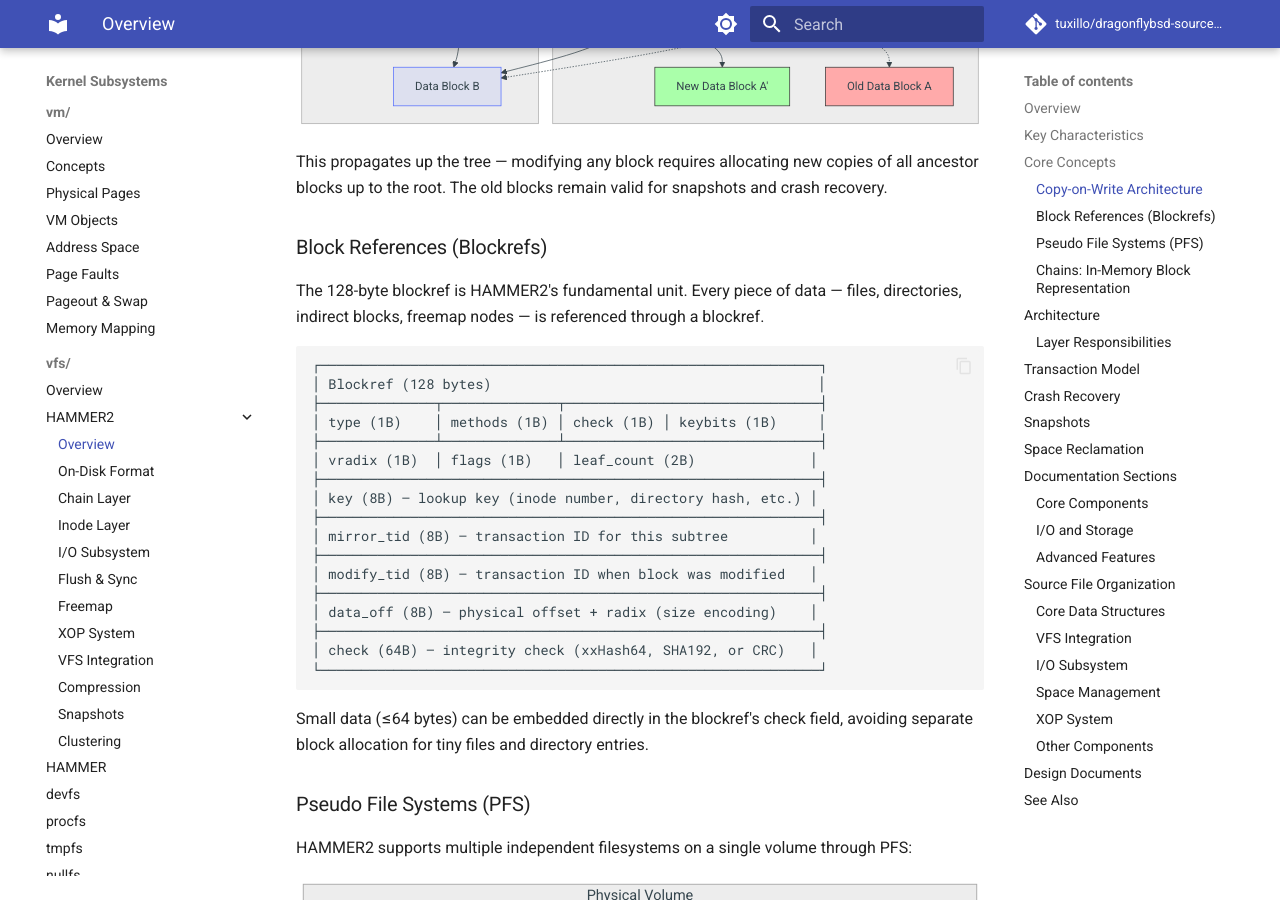
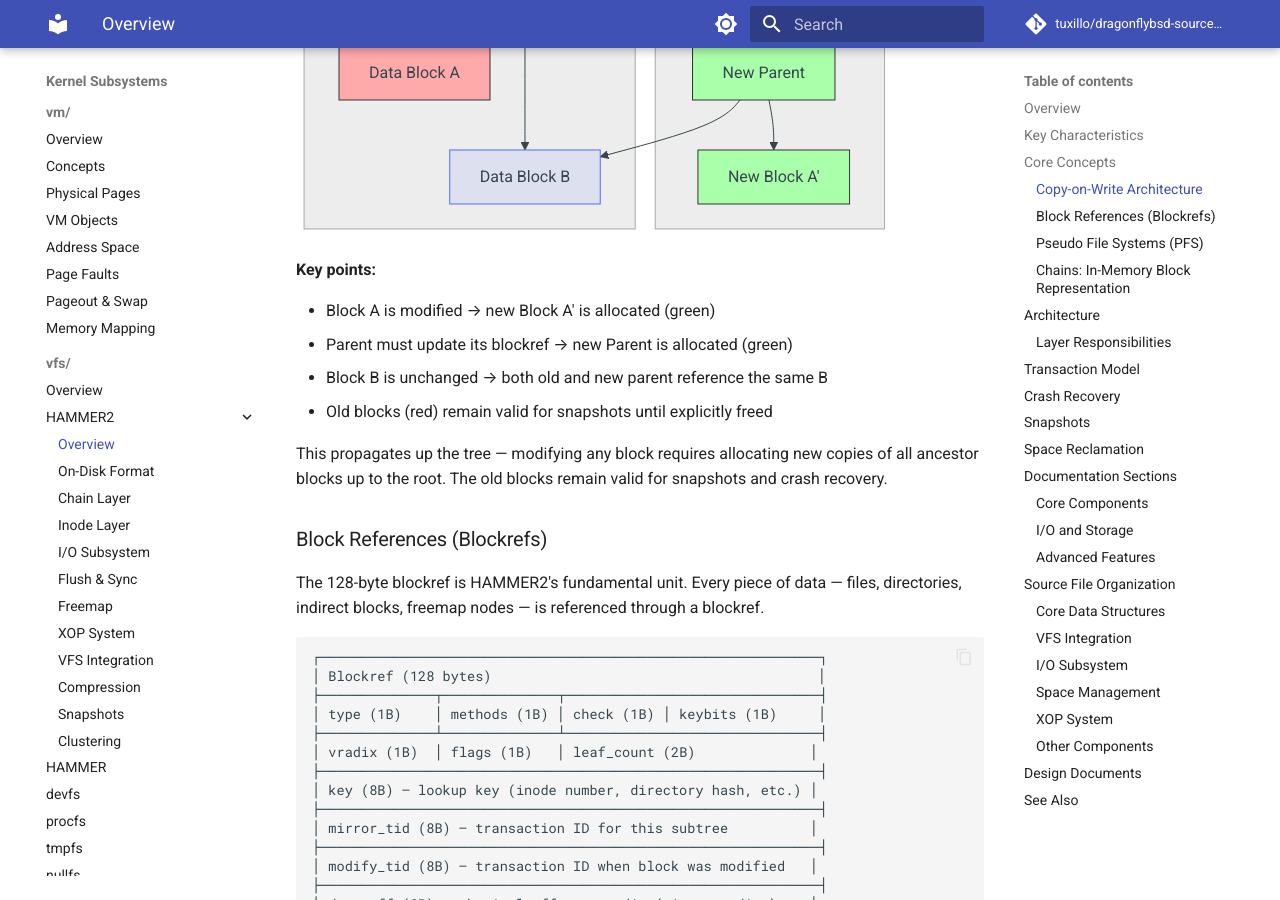
Before and after one commit to tuxillo/dragonflybsd-source-docs, an MkDocs documentation site: the page built from docs/sys/vfs/hammer2/index.md, in a window 1280 px wide and 900 px high, scrolled down 1551 px. Built offline with MkDocs 1.6.1 and Material for MkDocs 9.7.7, drawn with Linux system fonts in a browser that asks for light colours; comment, search, counter and statistics services are not loaded; some of the changed lines change nothing that is shown.

Commit message:
docs/hammer2: fix diagrams in overview page
- Fix COW diagram: clarify block relationships, show shared Block B
  correctly referenced by both old and new parent
- Fix Crash Recovery diagram: remove subgraph wrapper for vertical layout
- Fix Snapshots diagram: restructure to show shared vs divergent blocks
- Simplify Architecture diagram: remove source filenames from boxes
  to improve readability
- Add Blockref-to-Chain relationship diagram: illustrate how on-disk
  blockrefs map to in-memory chain structures with DIO buffers

````diff
--- a/docs/sys/vfs/hammer2/index.md
+++ b/docs/sys/vfs/hammer2/index.md
@@ -36,24 +36,30 @@ HAMMER2 never overwrites existing data. When a block is modified:
 ```mermaid
 flowchart TB
     subgraph before["Before Modification"]
-        P1[Parent Block] --> D1[Data Block A]
-        P1 --> D2[Data Block B]
+        P1[Parent Block] --> A1[Data Block A]
+        P1 --> B1[Data Block B]
     end
 
     subgraph after["After Modifying Block A"]
-        P2[New Parent Block] --> D1new[New Data Block A']
-        P2 --> D2
-        P1old[Old Parent Block] -.-> D1old[Old Data Block A]
-        P1old -.-> D2
+        P2[New Parent] --> A2[New Block A']
+        P2 --> B1
+        P1 -.->|old| A1
     end
 
-    before --> |"COW"| after
+    before -->|"COW"| after
 
-    style D1old fill:#faa,stroke:#333
-    style P1old fill:#faa,stroke:#333
-    style D1new fill:#afa,stroke:#333
+    style A1 fill:#faa,stroke:#333
+    style P1 fill:#faa,stroke:#333
+    style A2 fill:#afa,stroke:#333
     style P2 fill:#afa,stroke:#333
 ```
+
+**Key points:**
+
+- Block A is modified → new Block A' is allocated (green)
+- Parent must update its blockref → new Parent is allocated (green)
+- Block B is unchanged → both old and new parent reference the same B
+- Old blocks (red) remain valid for snapshots until explicitly freed
 
 This propagates up the tree — modifying any block requires allocating new copies of all ancestor blocks up to the root. The old blocks remain valid for snapshots and crash recovery.
 
@@ -126,6 +132,30 @@ Each PFS:
 
 Chains (`hammer2_chain_t`) are the in-memory representation of blockrefs. They form a cached topology tree that mirrors the on-disk structure:
 
+```mermaid
+flowchart TB
+    subgraph ondisk["On-Disk (Persistent)"]
+        BREF1[Blockref in<br/>Parent Block]
+        BLOCK1[(Data Block<br/>on Disk)]
+        BREF1 -->|"data_off"| BLOCK1
+    end
+
+    subgraph inmem["In-Memory (Cached)"]
+        CHAIN[hammer2_chain_t]
+        BREF_COPY["bref (copy)"]
+        DIO[DIO Buffer]
+        DATA[data pointer]
+
+        CHAIN --> BREF_COPY
+        CHAIN --> DIO
+        CHAIN --> DATA
+        DIO -->|"wraps"| BLOCK1
+        DATA -.->|"points into"| DIO
+    end
+
+    BREF1 -.->|"loaded into"| BREF_COPY
+```
+
 | On-Disk | In-Memory | Purpose |
 |---------|-----------|---------|
 | Blockref | Chain | Reference to any block |
@@ -150,34 +180,29 @@ flowchart TB
 
     subgraph vfs["VFS Layer"]
         VOP[VOP Interface]
-        VNODE[Vnode Operations]
     end
 
-    subgraph frontend["HAMMER2 Frontend"]
-        INODE[Inode Layer<br/>hammer2_inode.c]
-        VNOPS[VNode Ops<br/>hammer2_vnops.c]
-    end
+    subgraph hammer2["HAMMER2"]
+        direction TB
+        subgraph frontend["Frontend"]
+            VNOPS[VNode Ops]
+            INODE[Inode Layer]
+        end
 
-    subgraph core["HAMMER2 Core"]
-        CHAIN[Chain Layer<br/>hammer2_chain.c]
-        CLUSTER[Cluster<br/>hammer2_cluster.c]
-    end
+        subgraph core["Core"]
+            CHAIN[Chain Layer]
+            XOP[XOP System]
+        end
 
-    subgraph backend["HAMMER2 Backend"]
-        XOP[XOP System<br/>hammer2_xops.c]
-        ADMIN[Thread Pool<br/>hammer2_admin.c]
-    end
+        subgraph io["I/O"]
+            DIO[DIO Layer]
+            STRAT[Strategy]
+        end
 
-    subgraph io["I/O Subsystem"]
-        DIO[DIO Layer<br/>hammer2_io.c]
-        STRAT[Strategy<br/>hammer2_strategy.c]
-        COMP[Compression<br/>hammer2_lz4.c]
-    end
-
-    subgraph storage["Storage Management"]
-        FREEMAP[Freemap<br/>hammer2_freemap.c]
-        FLUSH[Flush/Sync<br/>hammer2_flush.c]
-        BULK[Bulkfree<br/>hammer2_bulkfree.c]
+        subgraph storage["Storage Mgmt"]
+            FREEMAP[Freemap]
+            FLUSH[Flush]
+        end
     end
 
     subgraph disk["Storage"]
@@ -185,21 +210,16 @@ flowchart TB
     end
 
     APP --> VOP
-    VOP --> VNODE
-    VNODE --> VNOPS
+    VOP --> VNOPS
     VNOPS --> INODE
     INODE --> CHAIN
-    CHAIN --> CLUSTER
-    CLUSTER --> XOP
-    XOP --> ADMIN
-    ADMIN --> DIO
+    CHAIN --> XOP
+    XOP --> DIO
     DIO --> STRAT
-    STRAT --> COMP
     STRAT --> DEV
     CHAIN --> FREEMAP
     CHAIN --> FLUSH
     FLUSH --> DIO
-    BULK --> FREEMAP
 ```
 
 ### Layer Responsibilities
@@ -257,14 +277,12 @@ HAMMER2's COW design provides inherent crash safety:
 
 ```mermaid
 flowchart TB
-    subgraph mount["Mount Process"]
-        A[Read all 4 volume headers] --> B[Select highest valid mirror_tid]
-        B --> C{Freemap current?}
-        C -->|Yes| D[Normal mount]
-        C -->|No| E[Scan topology]
-        E --> F[Re-mark allocated blocks]
-        F --> D
-    end
+    A[Read all 4 volume headers] --> B[Select highest valid mirror_tid]
+    B --> C{Freemap current?}
+    C -->|Yes| D[Normal mount]
+    C -->|No| E[Scan topology]
+    E --> F[Re-mark allocated blocks]
+    F --> D
 ```
 
 ## Snapshots
@@ -273,19 +291,20 @@ Snapshots are instant and free due to COW:
 
 ```mermaid
 flowchart TB
-    subgraph snap["Snapshot Creation"]
+    subgraph creation["Snapshot Creation"]
         A[Original PFS Root] --> B[Create snapshot PFS]
         B --> C[Copy root blockref]
         C --> D[Done - no data copied]
     end
 
     subgraph diverge["After Modifications"]
-        E[Original: new blocks allocated]
-        F[Snapshot: references original blocks]
-        E -.-> |"shared unchanged blocks"| F
+        E[Original PFS]
+        F[Snapshot PFS]
+        G[(Shared Blocks)]
+        E --> G
+        F --> G
+        E --> H[(New Blocks)]
     end
-
-    snap --> diverge
 ```
 
 - **Creation**: Copy the root blockref to a new PFS entry
````
